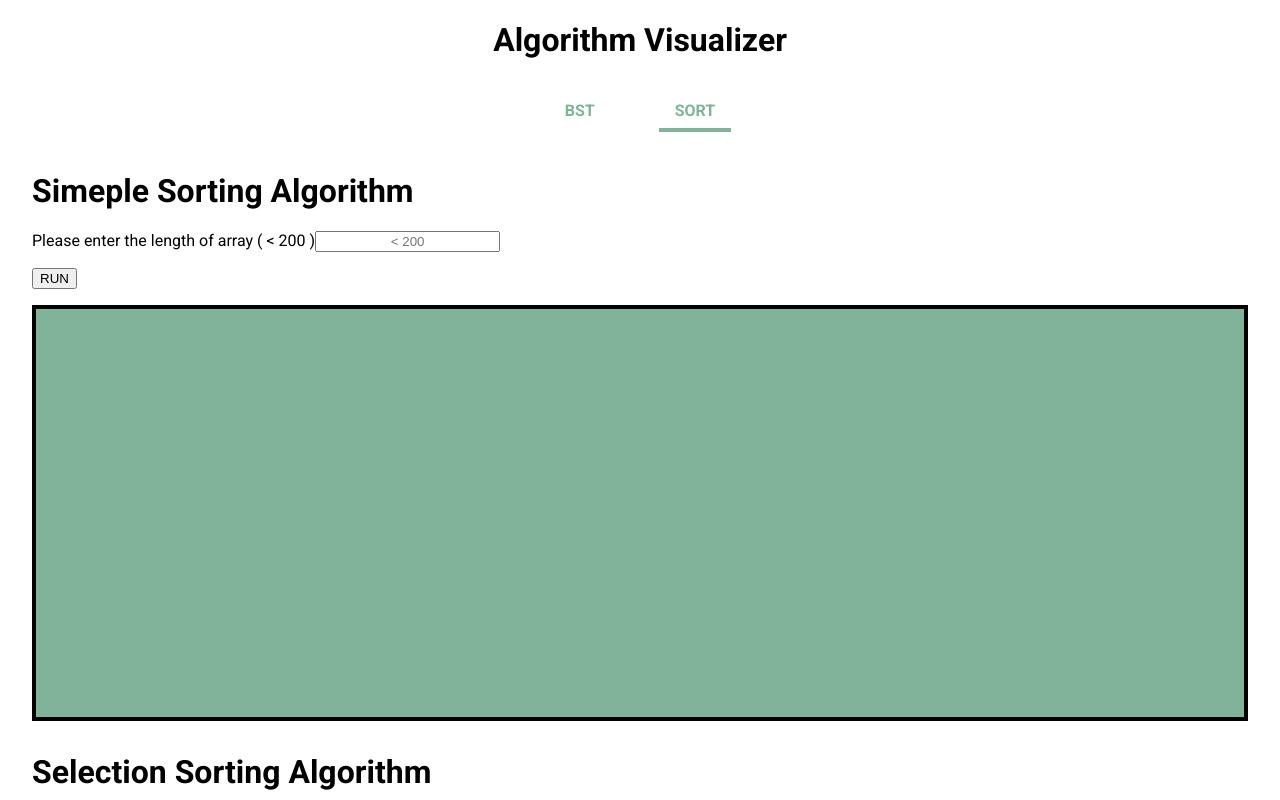
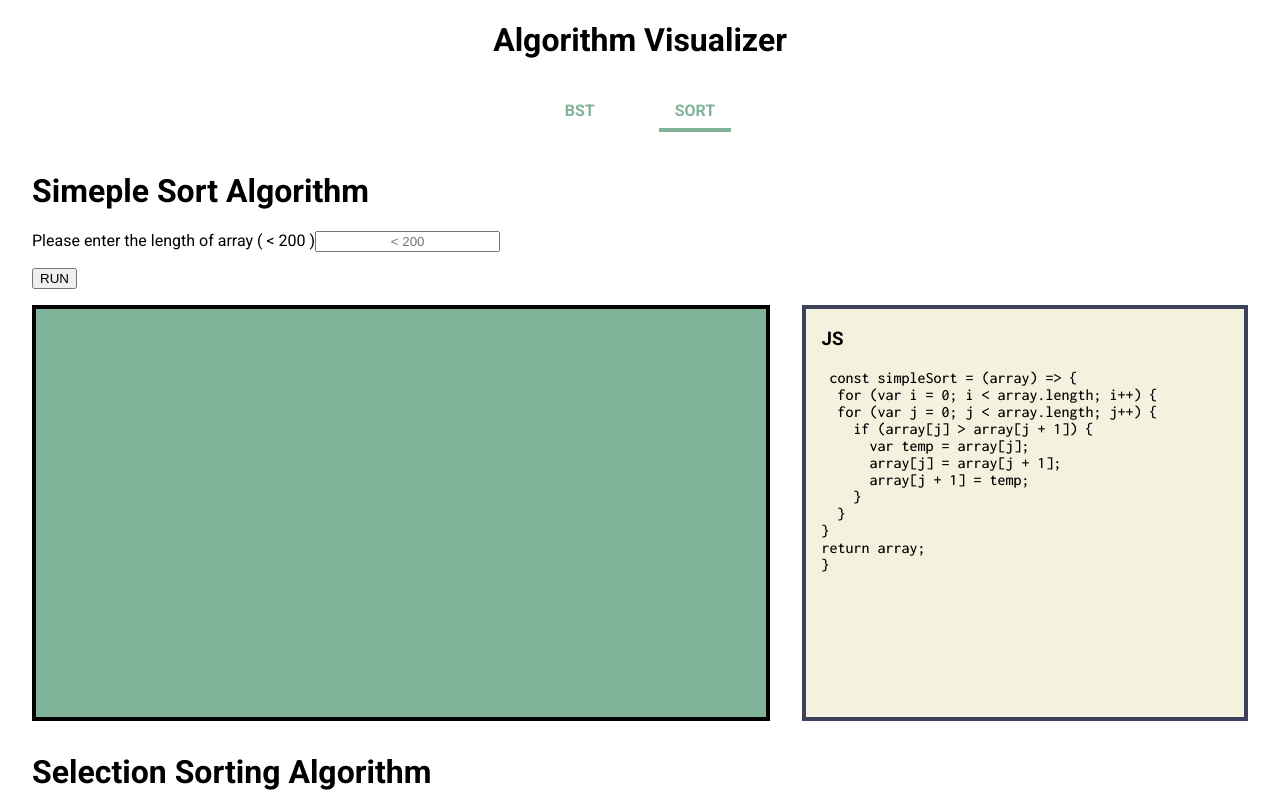
Before and after one commit to AidenKwong/algo, a React (Create React App) app: page /sort in a window 1280 px wide. Shown: the top 800 px of the page. Built offline with nearby package versions, Linux system fonts and the light colour scheme.

Commit message:
add script to simpleSort and timSort

```diff
--- a/public/index.html
+++ b/public/index.html
@@ -19,7 +19,7 @@
       href="https://fonts.googleapis.com/css2?family=Roboto:wght@400;500;700&display=swap"
       rel="stylesheet"
     />
-
+    <link href="https://fonts.googleapis.com/css2?family=Inconsolata:wght@500&display=swap" rel="stylesheet">
     <link rel="manifest" href="%PUBLIC_URL%/manifest.json" />
     <!--
       Notice the use of %PUBLIC_URL% in the tags above.
--- a/src/App.scss
+++ b/src/App.scss
@@ -1,8 +1,22 @@
+$blue: #3d405b;
+$lightBrown: #f4f1de;
+
 .App {
 }
 
 a {
   text-decoration: none;
+}
+
+.vizCodeMain {
+  border: 0.25em solid $blue;
+  padding: 0 1rem;
+  background-color: $lightBrown;
+  flex: 1;
+}
+
+.code {
+  font-family: "Inconsolata", monospace;
 }
 
 .pageNav {
@@ -23,4 +37,5 @@ a {
   height: 50vh;
   border: 0.25em solid black;
   padding: 0.25em 0;
+  width: 60%;
 }
--- a/src/components/binary_tree/BSTViz.js
+++ b/src/components/binary_tree/BSTViz.js
@@ -1,7 +1,11 @@
 import React, { useState, useEffect, useRef } from "react";
 import { BinarySearchTree } from "./BST_structure";
 import * as d3 from "d3";
+
+
+
 const yOffSet = 36;
+
 const timer = (ms) => new Promise((res) => setTimeout(res, ms));
 
 const BSTTemplate = () => {
@@ -57,7 +61,7 @@ const BSTViz = () => {
   };
 
   useEffect(() => {
-    const height = 960;
+    const height = window.innerHeight * 0.9;
     const width = containerRef.current.clientWidth;
     const root = d3.hierarchy(output.root);
     const treeLayout = d3.tree().size([width, height]);
--- a/src/components/sort/SortVizMain.js
+++ b/src/components/sort/SortVizMain.js
@@ -9,6 +9,7 @@ const SortVizMain = ({
   running,
   number,
   maxLength,
+  code,
 }) => {
   return (
     <div className="vizMain">
@@ -31,6 +32,7 @@ const SortVizMain = ({
           </button>
         </div>
       </form>
+      <div style={{ display: "flex", gap: "2rem" }}>
         <div className="vizContainer">
           {output.map((num, i) => (
             <div
@@ -44,6 +46,11 @@ const SortVizMain = ({
             />
           ))}
         </div>
+        <div className="vizCodeMain">
+          <h3>JS</h3>
+          <pre className="code"> {code}</pre>
+        </div>
+      </div>
     </div>
   );
 };
--- a/src/components/sort/simple_sort/SimpleSortViz.js
+++ b/src/components/sort/simple_sort/SimpleSortViz.js
@@ -1,5 +1,18 @@
 import React, { useState } from "react";
 import SortVizMain from "../SortVizMain";
+
+const code = `const simpleSort = (array) => {
+  for (var i = 0; i < array.length; i++) {
+  for (var j = 0; j < array.length; j++) {
+    if (array[j] > array[j + 1]) {
+      var temp = array[j];
+      array[j] = array[j + 1];
+      array[j + 1] = temp;
+    }
+  }
+}
+return array;
+}`
 
 const SimpleSortViz = () => {
   const [number, setNumber] = useState(0);
@@ -44,7 +57,7 @@ const SimpleSortViz = () => {
 
   return (
     <SortVizMain
-      title="Simeple Sorting Algorithm"
+      title="Simeple Sort Algorithm"
       instruction="Please enter the length of array "
       output={output}
       handleRun={handleRun}
@@ -52,6 +65,7 @@ const SimpleSortViz = () => {
       running={running}
       number={number}
       maxLength={200}
+      code={code}
     />
   );
 };
--- a/src/components/sort/tim_sort/TimSortViz.js
+++ b/src/components/sort/tim_sort/TimSortViz.js
@@ -1,18 +1,36 @@
 import React, { useState } from "react";
 import SortVizMain from "../SortVizMain";
 
+const code = `const timSort = (arr) => {
+  var n = arr.length;
+  var minRun = minRunLength(MIN_MERGE);
+
+  for (var i = 0; i < n; i += minRun) {
+    insertionSort(arr, i, Math.min(i + MIN_MERGE - 1, n - 1));
+  }
+
+  for (var size = minRun; size < n; size = 2 * size) {
+    for (var left = 0; left < n; left += 2 * size) {
+      var mid = left + size - 1;
+      var right = Math.min(left + 2 * size - 1, n - 1);
+      if (mid < right) merge(arr, left, mid, right);
+    }
+  }
+  return arr;
+};`
+
 var MIN_MERGE = 32;
 
-function minRunLength(n) {
+const minRunLength = (n) => {
   var r = 0;
   while (n >= MIN_MERGE) {
     r |= n & 1;
     n >>= 1;
   }
   return n + r;
-}
+};
 
-function insertionSort(arr, left, right) {
+const insertionSort = (arr, left, right) => {
   for (var i = left + 1; i <= right; i++) {
     var temp = arr[i];
     var j = i - 1;
@@ -23,9 +41,9 @@ function insertionSort(arr, left, right) {
     }
     arr[j + 1] = temp;
   }
-}
+};
 
-function merge(arr, l, m, r) {
+const merge = (arr, l, m, r) => {
   var len1 = m - l + 1,
     len2 = r - m;
   var left = new Array(len1);
@@ -63,7 +81,7 @@ function merge(arr, l, m, r) {
     k++;
     j++;
   }
-}
+};
 
 const TimSortViz = () => {
   const [number, setNumber] = useState(0);
@@ -80,7 +98,7 @@ const TimSortViz = () => {
     Simple_Sorting_Algo(number);
   };
 
-  async function timSort(arr) {
+  const timSort = async (arr) => {
     var n = arr.length;
     var minRun = minRunLength(MIN_MERGE);
 
@@ -102,7 +120,7 @@ const TimSortViz = () => {
     }
     setOutput([...arr]);
     return setRunning(false);
-  }
+  };
 
   const Simple_Sorting_Algo = (n) => {
     setRunning(true);
@@ -125,6 +143,7 @@ const TimSortViz = () => {
       running={running}
       number={number}
       maxLength={5000}
+      code={code}
     />
   );
 };
```
Lines whose indentation alone changed are shown as unchanged.
